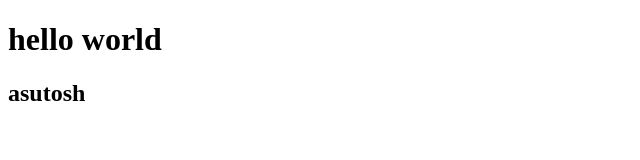
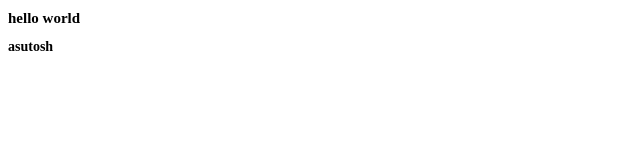
Before and after one commit to Ashutoshdandsena/projects, a plain HTML site: page cara/index.html in a window 1280 px wide. Shown: the whole page, without its empty margins (0-640 px from the left). Drawn offline with Linux system fonts and the light colour scheme.

Commit message:
style.css

```diff
--- a/cara/index.html
+++ b/cara/index.html
@@ -4,6 +4,7 @@
     <meta charset="UTF-8">
     <meta name="viewport" content="width=device-width, initial-scale=1.0">
     <title>cara website</title>
+    <link rel="stylesheet" href="style.css">
 </head>
 <body>
     <h1>hello world</h1>
--- /dev/null
+++ b/cara/style.css
@@ -0,0 +1,6 @@
+h1{
+    font-size: 15px;
+}
+h2{
+    font-size: 14px;
+}
```
